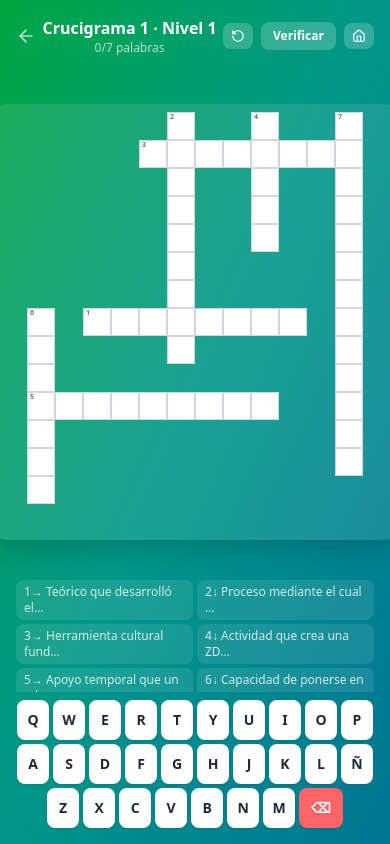
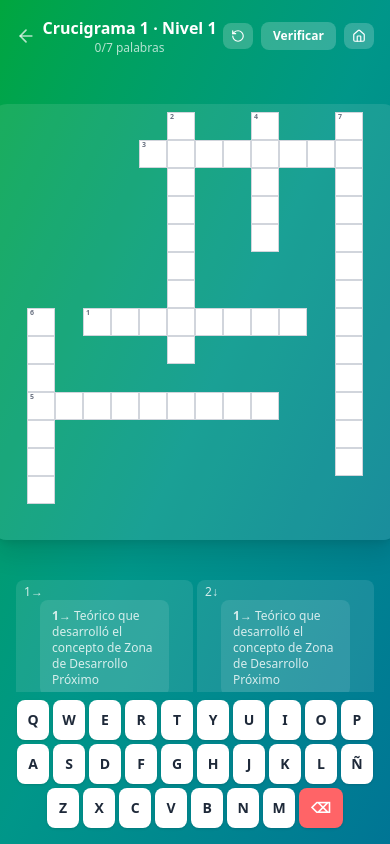
Before and after one commit to Hcc0909/docentes, a Next.js app: page /area/crucigrama/jugar in a window 390 px wide. Built offline with nearby package versions, Linux system fonts and the light colour scheme.

Commit message:
fix pistas crucigrama responsive movil

```diff
--- a/src/app/area/crucigrama/jugar/page.tsx
+++ b/src/app/area/crucigrama/jugar/page.tsx
@@ -496,7 +496,23 @@ function CrucigramaJugarContenido() {
                 seleccionada?.numero === p.numero ? 'bg-yellow-300/30 text-yellow-100 font-bold' :
                 'bg-white/10 text-white/80 hover:bg-white/20'
               }`}>
-              {p.numero}{p.direccion === 'H' ? '→' : '↓'} {p.pista.slice(0, 25)}…
+              {p.numero}{p.direccion === 'H' ? '→' : '↓'} {/* Pistas */}
+<div className="mx-4 mb-2 max-h-32 overflow-y-auto">
+  <div className="flex flex-col gap-1">
+    {colocadas.map(p => (
+      <button key={p.numero}
+        onClick={() => { setSeleccionada(p); setMostrarPista(true) }}
+        className={`text-left px-3 py-2 rounded-lg text-xs transition-colors w-full ${
+          completadas.has(p.numero)         ? 'bg-green-400/30 text-green-100 line-through' :
+          seleccionada?.numero === p.numero ? 'bg-yellow-300/30 text-yellow-100 font-bold' :
+          'bg-white/10 text-white/80 hover:bg-white/20'
+        }`}>
+        <span className="font-bold">{p.numero}{p.direccion === 'H' ? '→' : '↓'} </span>
+        <span className="break-words">{p.pista}</span>
+      </button>
+    ))}
+  </div>
+</div>
             </button>
           ))}
         </div>
```
